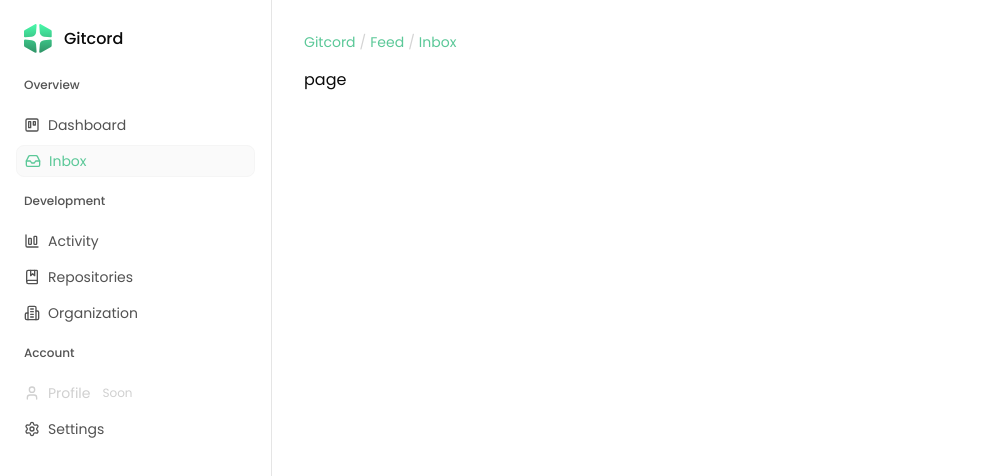
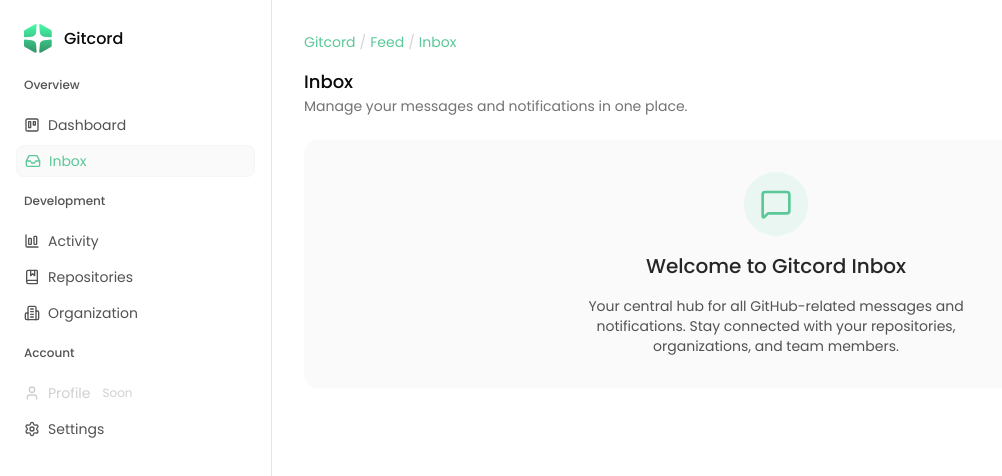
Before and after one commit to trygitcord/gitcord, a Next.js app: page /feed/inbox in a window 1280 px wide. Shown: the top 476 px of the page, without its empty margins (0-1002 px from the left). Built offline with nearby package versions, Linux system fonts and the light colour scheme; no server answers.

Commit message:
feat: redesign Inbox page with enhanced layout and messaging features

```diff
--- a/src/app/feed/inbox/page.tsx
+++ b/src/app/feed/inbox/page.tsx
@@ -1,7 +1,33 @@
 import React from "react";
+import { MessageSquare } from "lucide-react";
 
-function page() {
-  return <div>page</div>;
+function Page() {
+  return (
+    <div className="w-full">
+      <div className="mb-4">
+        <h1 className="text-lg font-medium flex items-center gap-2">Inbox</h1>
+        <p className="text-neutral-500 text-sm dark:text-neutral-400">
+          Manage your messages and notifications in one place.
+        </p>
+      </div>
+
+      <div className="bg-neutral-50 dark:bg-neutral-900 rounded-xl p-8 mt-6">
+        <div className="flex flex-col items-center justify-center text-center space-y-4">
+          <div className="w-16 h-16 bg-[#5BC898]/10 rounded-full flex items-center justify-center">
+            <MessageSquare className="w-8 h-8 text-[#5BC898]" />
+          </div>
+          <h2 className="text-xl font-medium text-neutral-800 dark:text-neutral-200">
+            Welcome to Gitcord Inbox
+          </h2>
+          <p className="text-neutral-600 dark:text-neutral-400 max-w-md text-sm">
+            Your central hub for all GitHub-related messages and notifications.
+            Stay connected with your repositories, organizations, and team
+            members.
+          </p>
+        </div>
+      </div>
+    </div>
+  );
 }
 
-export default page;
+export default Page;
```
